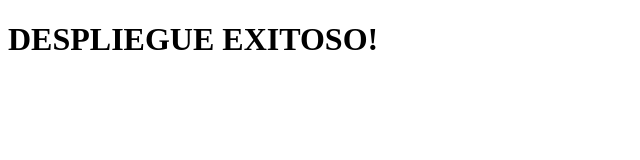
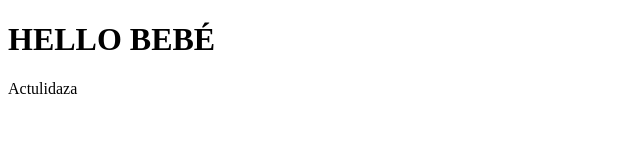
Before and after one commit to wilmer789456123/ventas, a plain HTML site: page index.html in a window 1280 px wide. Shown: the whole page, without its empty margins (0-640 px from the left). Drawn offline with Linux system fonts and the light colour scheme.

Commit message:
actulizacion.2.1

```diff
--- a/index.html
+++ b/index.html
@@ -6,6 +6,7 @@
     <title>Document</title>
 </head>
 <body>
-    <h1>DESPLIEGUE EXITOSO!</h1>
+    <h1>HELLO BEBÉ</h1>
+    <p> Actulidaza</p>
 </body>
 </html>
```
